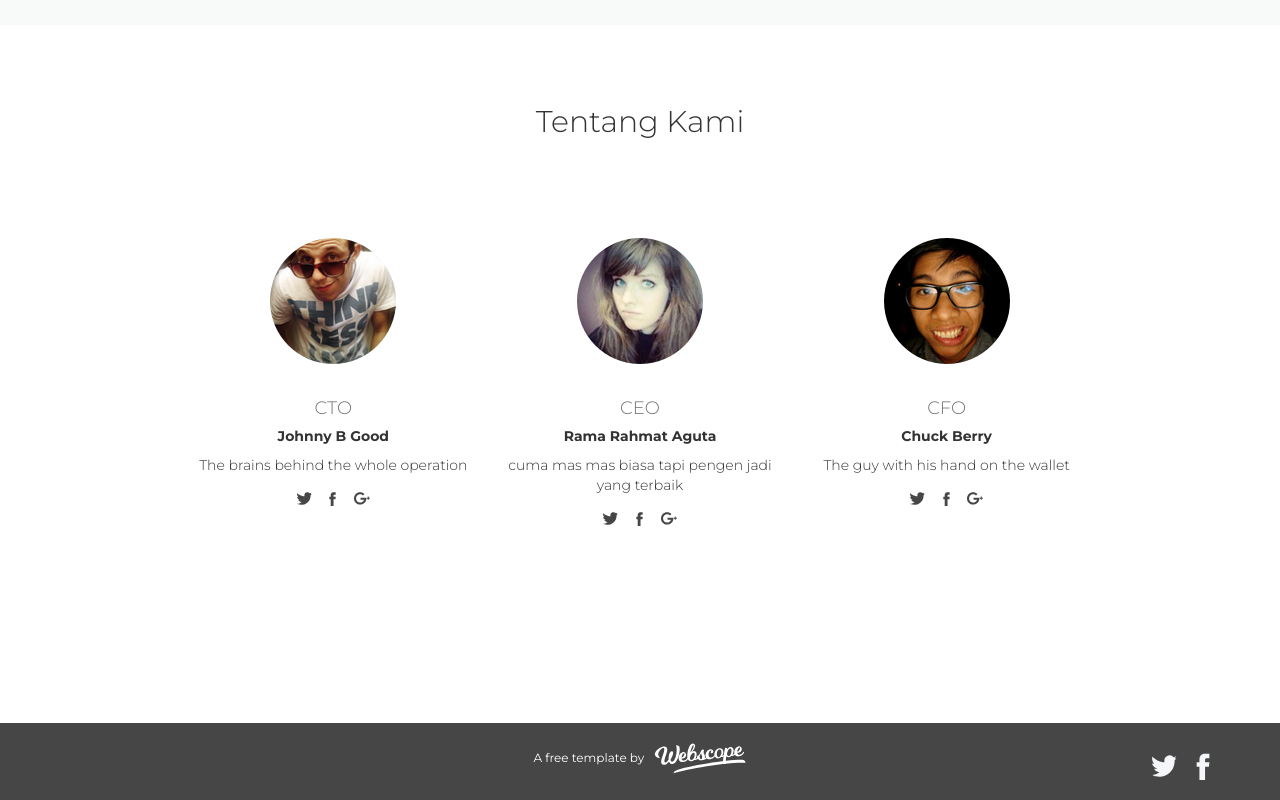
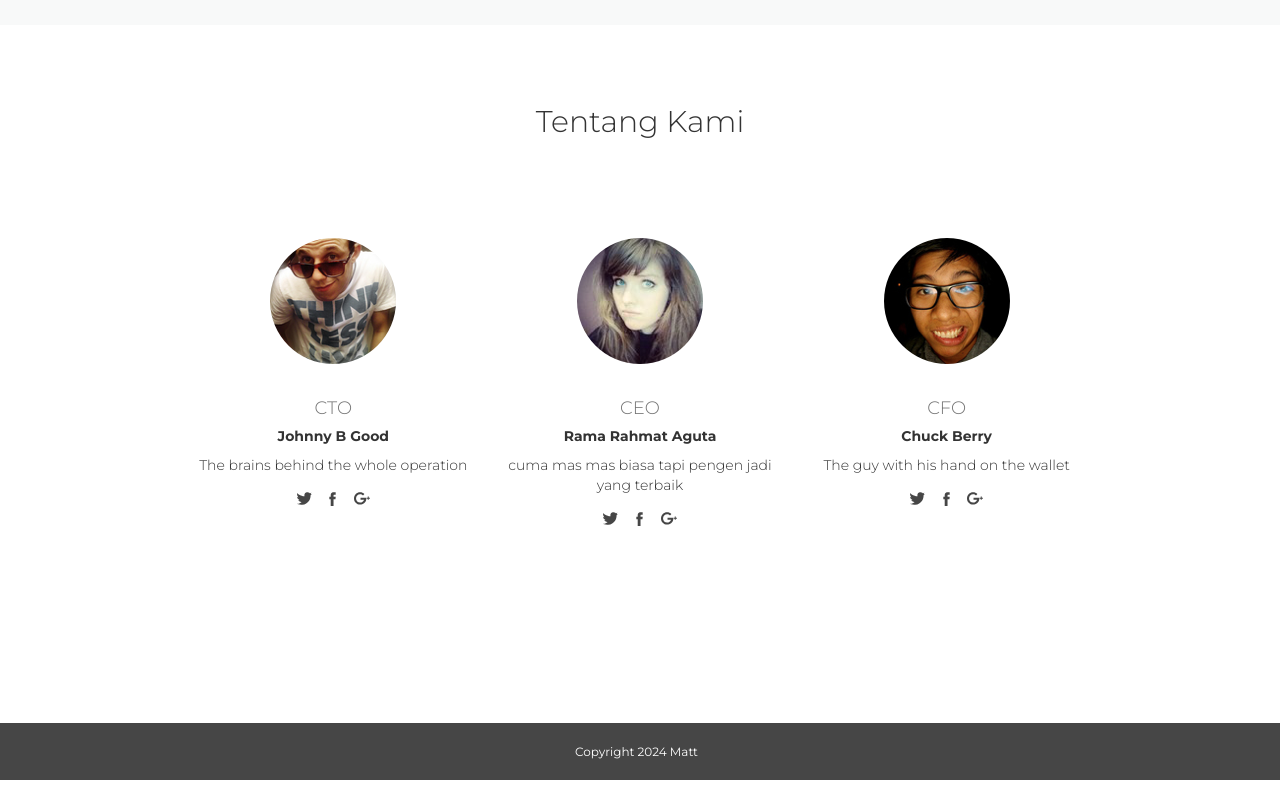
Before and after one commit to chemicalsp4rk/bangmattcorner, a plain HTML site: page index.html in a window 1280 px wide. Shown: the part 2610-3410 px from the top of the page. Drawn offline with nearby package versions, Linux system fonts and the light colour scheme.

Commit message:
Update index.html

```diff
--- a/index.html
+++ b/index.html
@@ -5,7 +5,7 @@
 
     <meta name="viewport" content="width=device-width, initial-scale=1">
     <title>Bang Matt Corner ☕</title>
-    <meta name="Nova theme" content="width=device-width, initial-scale=1">
+    <meta name="Bang Matt" content="width=device-width, initial-scale=1">
     <link rel="shortcut icon" type="image/png" href="assets/images/favicon.png"/>
 
     <link rel="stylesheet" href="https://maxcdn.bootstrapcdn.com/bootstrap/3.3.7/css/bootstrap.min.css"
@@ -30,8 +30,8 @@
     </div>
     <div class="container">
         <div class="header-container header">
-            <a class="navbar-brand logo" href="#"> <img class="logo" src="assets/images/logo.svg"/> </a>
-            <a href="#email-form">
+            <a class="navbar-brand logo" href="https://chemicalsp4rk.github.io/bangmattcorner/"> <img class="logo" src="assets/images/logo.svg"/> </a>
+            <a href="https://discord.gg/TVwUunaxA8">
                 <button class="header-btn"> Join Discord Server</button>
             </a>
             <div class="header-right">
@@ -284,18 +284,8 @@
             <div class="col-sm-2"></div>
 
             <div class="col-sm-8 webscope">
-                <span class="webscope-text"> A free template by </span>
-                <a href="https://webscopeapp.com"> <img src="assets/images/webscope.svg"/> </a>
+                <span class="webscope-text"> Copyright 2024 Matt </span>
             </div>
-            <!--webscope-->
-
-            <div class="col-sm-2">
-                <div class="social-links">
-                    <a href="https://twitter.com/webscopeapp"> <img class="social-link"
-                                                                    src="assets/images/twitter.svg"/> </a>
-                    <a href="https://www.facebook.com/webscopeapp/?ref=aymt_homepage_panel"> <img
-                            src="assets/images/facebook.svg"/> </a>
-                </div>
                 <!--social-links-->
             </div>
             <!--social-links-parent-->
```
